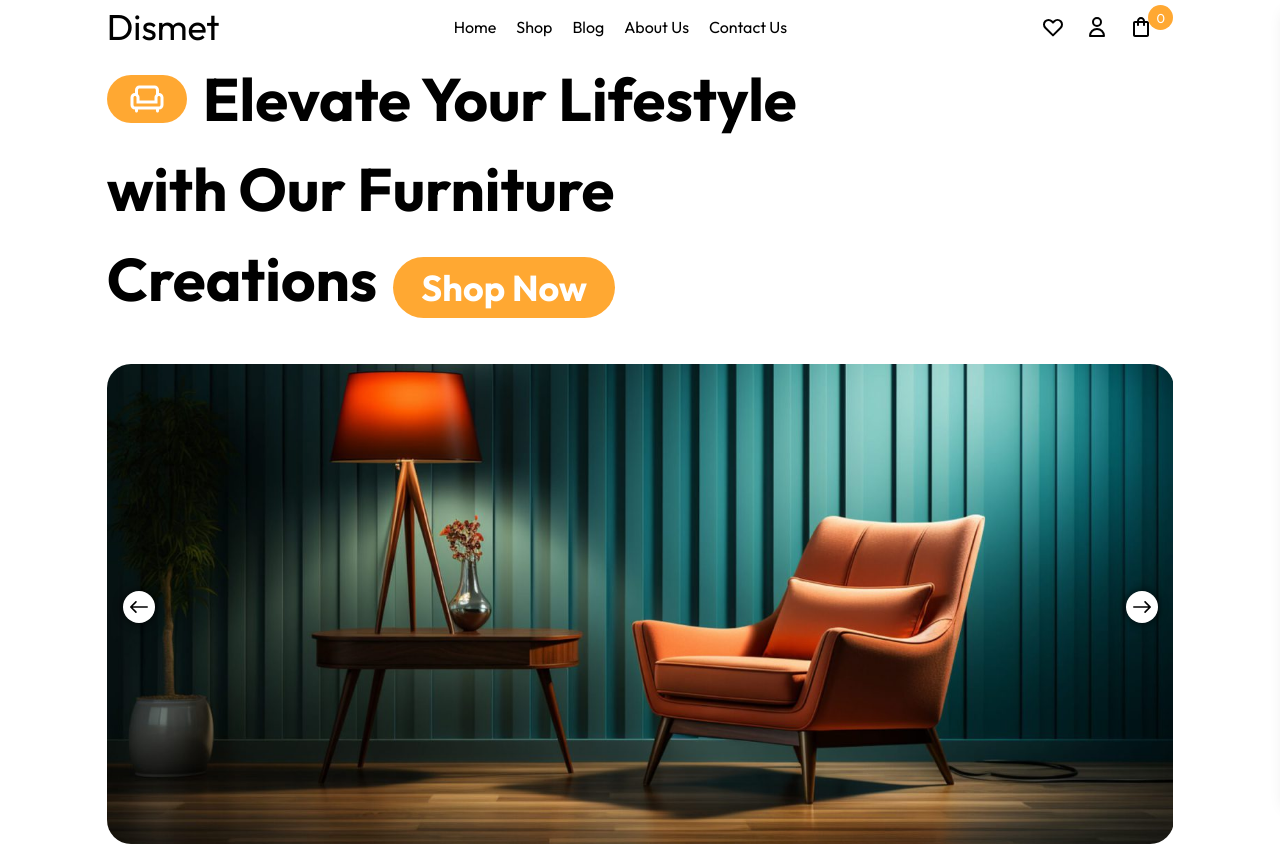
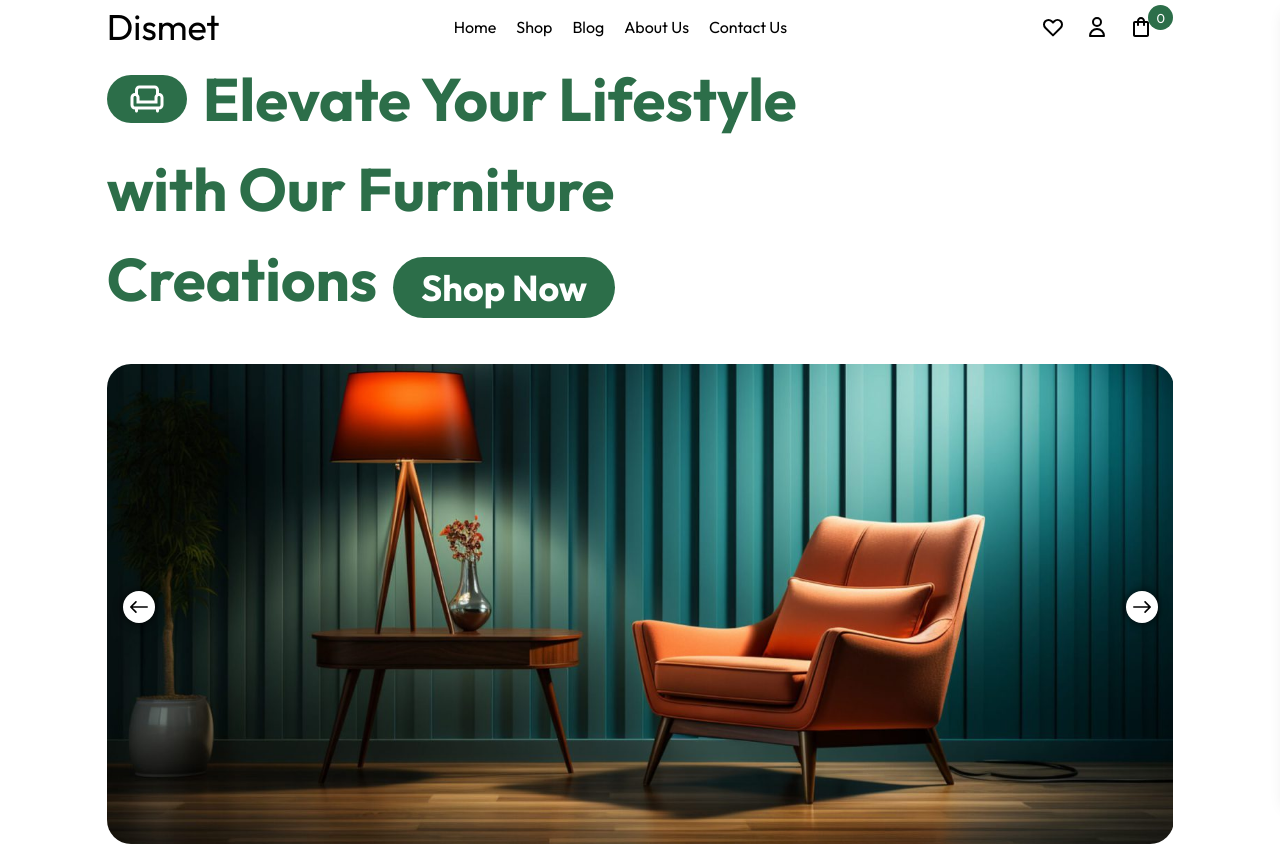
Before and after one commit to smuke123/DismetWebPage, a React (Create React App) app: page / in a window 1280 px wide. Shown: the top 846 px of the page. Built offline with nearby package versions, Linux system fonts and the light colour scheme.

Commit message:
Implemento diseño de la pagina
Implementamos la paleta de colores en el diseño de la pagina

```diff
--- a/src/common/Header.js
+++ b/src/common/Header.js
@@ -36,7 +36,7 @@ const Header = () => {
           <div>
             <div class="logo">Dismet</div>
           </div>
-          <div className="md:flex flex-wrap text-base py-3">
+          <div className="md:flex bg-secondary flex-wrap text-base py-3">
             {navbar.map((nav, key) => (
               <div key={key} className="mr-5">
                 <Link
--- a/src/common/TopBar.js
+++ b/src/common/TopBar.js
@@ -10,7 +10,7 @@ const TopBar = () => {
           <li className="flex">
             <Icon />
             <Link className="mr-2 text-sm capitalize pr-4 pl-4">
-              Get Express Delivery All over Nepal
+              Get Express Delivery All over Colombia
             </Link>
           </li>
           <li>
--- a/src/index.css
+++ b/src/index.css
@@ -3,19 +3,22 @@
 :root {
   --black-color: #000000;
   --white-color: #ffffff;
-  --yellow-color: #ffa832;
+  --yellow-color: #2c6e49;
   --site-text-color: #666666;
   --site-heading-color: #181818;
   --site-border-color: #ececec;
   --site-wc-price: rgba(24, 24, 24, 0.8);
   --site-wc-price-old: rgba(24, 24, 24, 0.5);
-  --site-header-border-color: rgba(102, 102, 102, 0.15);
+  --site-header-border-color: #2c6e49;
   --dropdown-secondary-color: rgba(102, 102, 102, 0.7);
   --dropdown-grey-color: rgba(102, 102, 102, 0.5);
   --site-secondary-button-bg: #222222;
   --page-header-bg-color: #f6f6f6;
   --page-header-text-color: #777777;
   --page-header-heading-color: #111111;
+  --primary: #fefee3;
+  --secondary: #4c956c;
+  --accent: #2c6e49;
   --page-header-font-size: 60px;
   --site-font-size: 16px;
   --heading-font-weight: 500;
@@ -34,13 +37,15 @@ body {
 }
 
 .header {
-  background-color: var(--white-color);
+  background-color: var(--secondary);
+  color: var(--primary);
 }
 .link-hover:hover {
   color: var(--yellow-color);
 }
 
 .header-text {
+  color: var(--accent);
   font-size: var(--page-header-font-size);
   font-weight: 700;
 }
--- a/tailwind.config.js
+++ b/tailwind.config.js
@@ -2,7 +2,13 @@
 module.exports = {
   content: ["./src/**/*.{html,js}"],
   theme: {
-    extend: {},
+    extend: {
+      colors: {
+        primary: '#fefee3',
+        secondary: '#4c956c',
+        accent: '#2c6e49',
+      }
+    },
   },
   plugins: [],
 };
```
